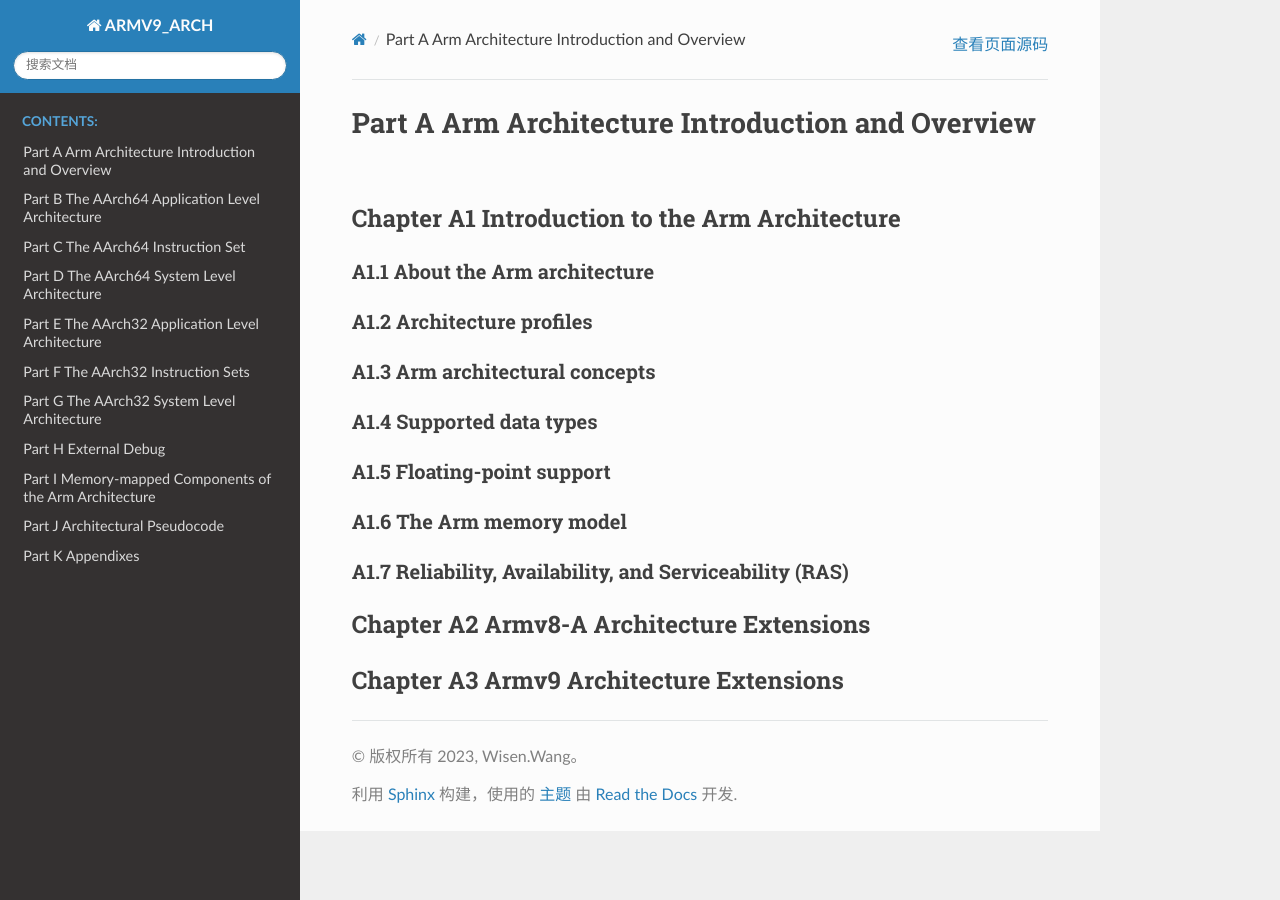
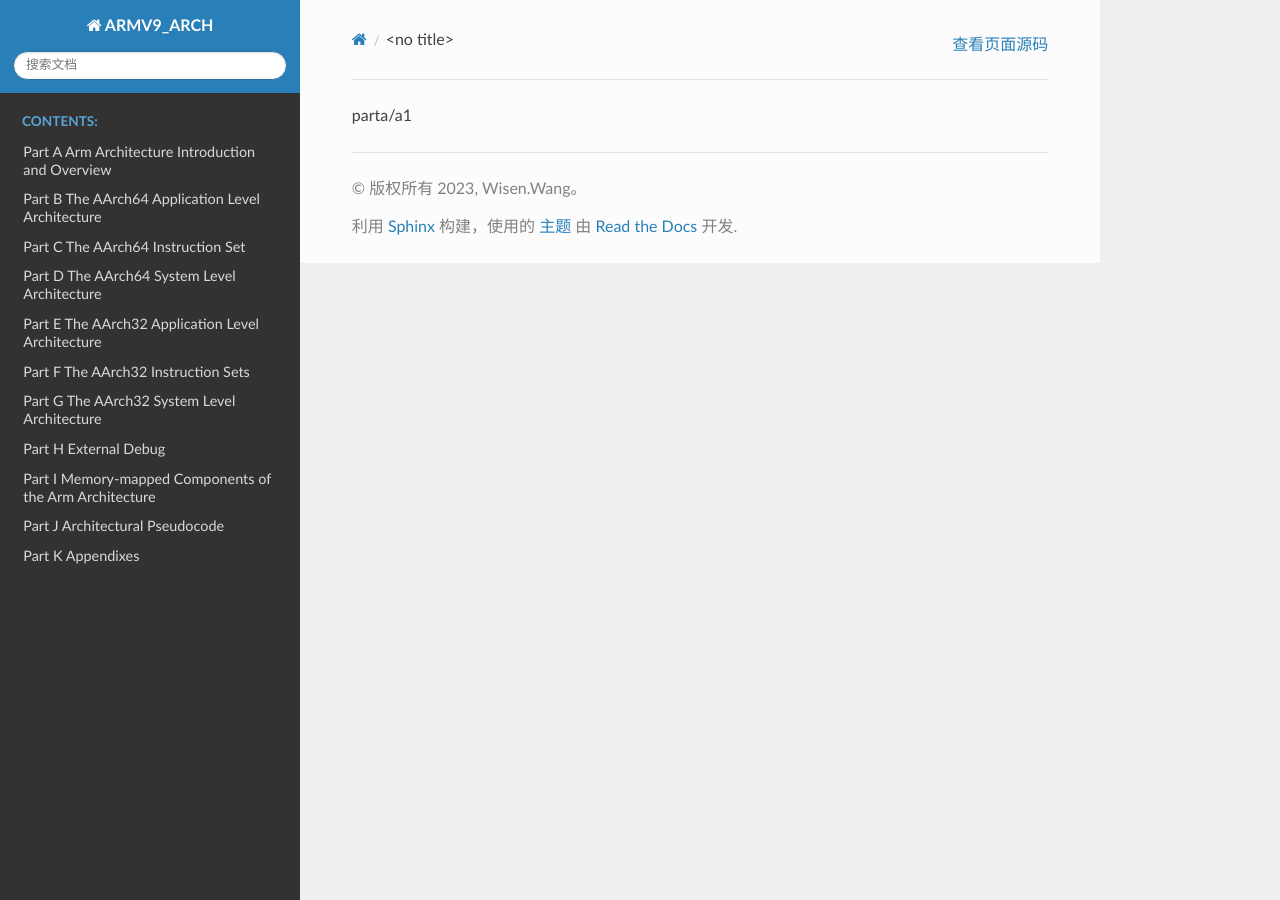
Before and after one commit to wisen/ARMV9_ARCH, a Sphinx documentation site: the page built from source/Armv9_docs/PartA.rst, in a window 1280 px wide. Built offline with Sphinx 7.4.7 and the Read the Docs theme 2.0.0, drawn with Linux system fonts in a browser that asks for light colours.

Commit message:
Update PartA.rst

```diff
--- a/source/Armv9_docs/PartA.rst
+++ b/source/Armv9_docs/PartA.rst
@@ -2,25 +2,4 @@
    :maxdepth: 3
    :caption: Contents:
 
-Part A Arm Architecture Introduction and Overview
-=================================================
-Chapter A1 Introduction to the Arm Architecture
------------------------------------------------
-A1.1 About the Arm architecture
-~~~~~~~~~~~~~~~~~~~~~~~~~~~~~~~~~~~~~~~~~~~~~~~~~~~~~~~~~
-A1.2 Architecture profiles
-~~~~~~~~~~~~~~~~~~~~~~~~~~~~~~~~~~~~~~~~~~~~~~~~~~~~~~~~~
-A1.3 Arm architectural concepts
-~~~~~~~~~~~~~~~~~~~~~~~~~~~~~~~~~~~~~~~~~~~~~~~~~~~~~~~~~
-A1.4 Supported data types
-~~~~~~~~~~~~~~~~~~~~~~~~~~~~~~~~~~~~~~~~~~~~~~~~~~~~~~~~~
-A1.5 Floating-point support
-~~~~~~~~~~~~~~~~~~~~~~~~~~~~~~~~~~~~~~~~~~~~~~~~~~~~~~~~~
-A1.6 The Arm memory model
-~~~~~~~~~~~~~~~~~~~~~~~~~~~~~~~~~~~~~~~~~~~~~~~~~~~~~~~~~
-A1.7 Reliability, Availability, and Serviceability (RAS)
-~~~~~~~~~~~~~~~~~~~~~~~~~~~~~~~~~~~~~~~~~~~~~~~~~~~~~~~~~
-Chapter A2 Armv8-A Architecture Extensions
------------------------------------------------
-Chapter A3 Armv9 Architecture Extensions
------------------------------------------------
+parta/a1
```
